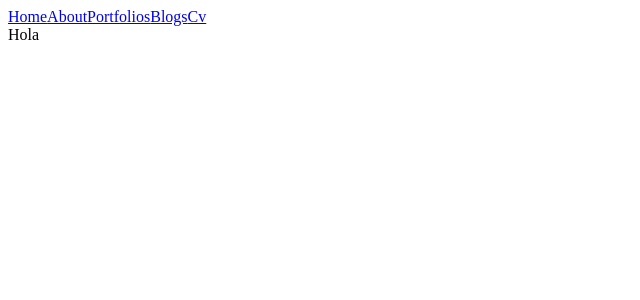
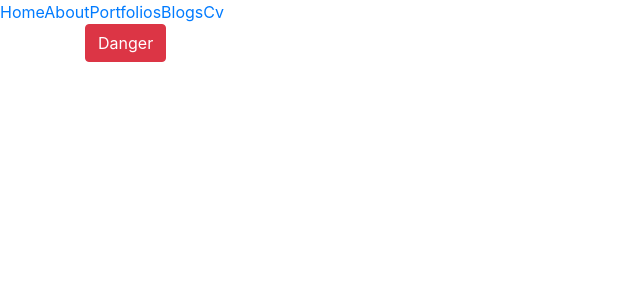
Before and after one commit to alanmaranto/next-js-portfolio-alan, a Next.js app: page / in a window 1280 px wide. Shown: the top 300 px of the page, without its empty margins (0-640 px from the left). Built offline with nearby package versions, Linux system fonts and the light colour scheme.

Commit message:
add reactstrap

```diff
--- a/package.json
+++ b/package.json
@@ -10,8 +10,10 @@
   },
   "dependencies": {
     "axios": "^0.21.1",
+    "bootstrap": "4.4.1",
     "next": "10.1.3",
     "react": "17.0.2",
-    "react-dom": "17.0.2"
+    "react-dom": "17.0.2",
+    "reactstrap": "^8.9.0"
   }
 }
--- a/pages/_app.js
+++ b/pages/_app.js
@@ -1,3 +1,5 @@
+import 'bootstrap/dist/css/bootstrap.min.css';
+
 function MyApp({ Component, pageProps }) {
   return <Component {...pageProps} />
 }
--- a/pages/index.js
+++ b/pages/index.js
@@ -1,10 +1,13 @@
 import React from "react";
 import Layout from "../components/layouts/Layout";
+import { Container, Button } from "reactstrap";
 
 const Home = () => {
   return (
     <Layout>
-      <div>Hola</div>
+      <Container>
+        <Button color="danger">Danger</Button>
+      </Container>
     </Layout>
   );
 };
```
Also changed, not shown: 1 other file (tests, documents, lock files or other folders).
